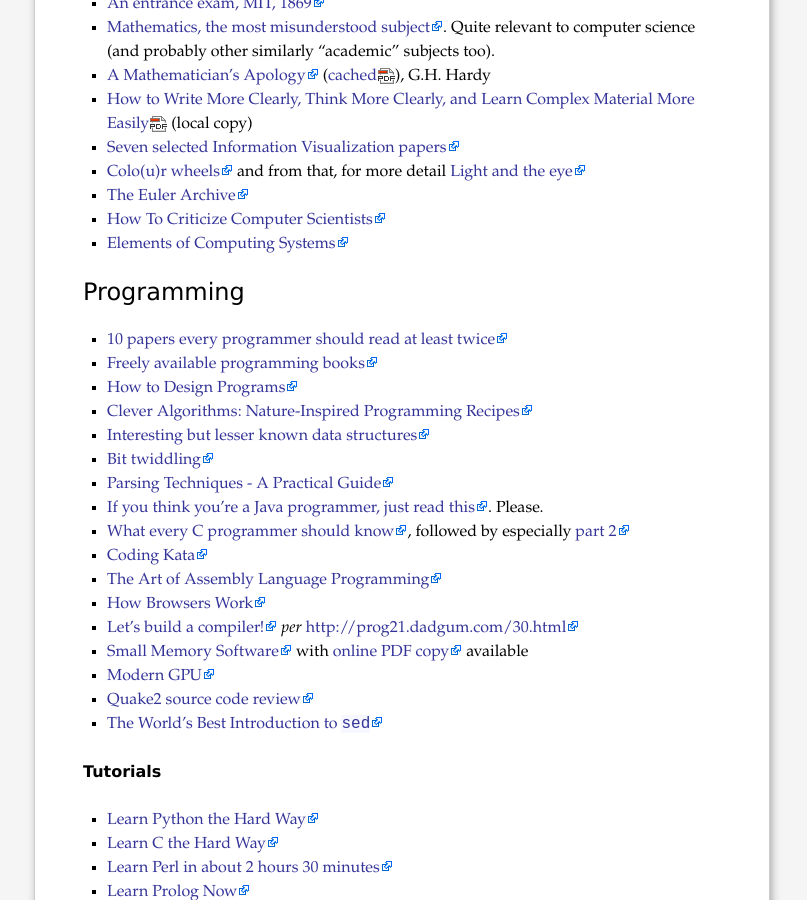
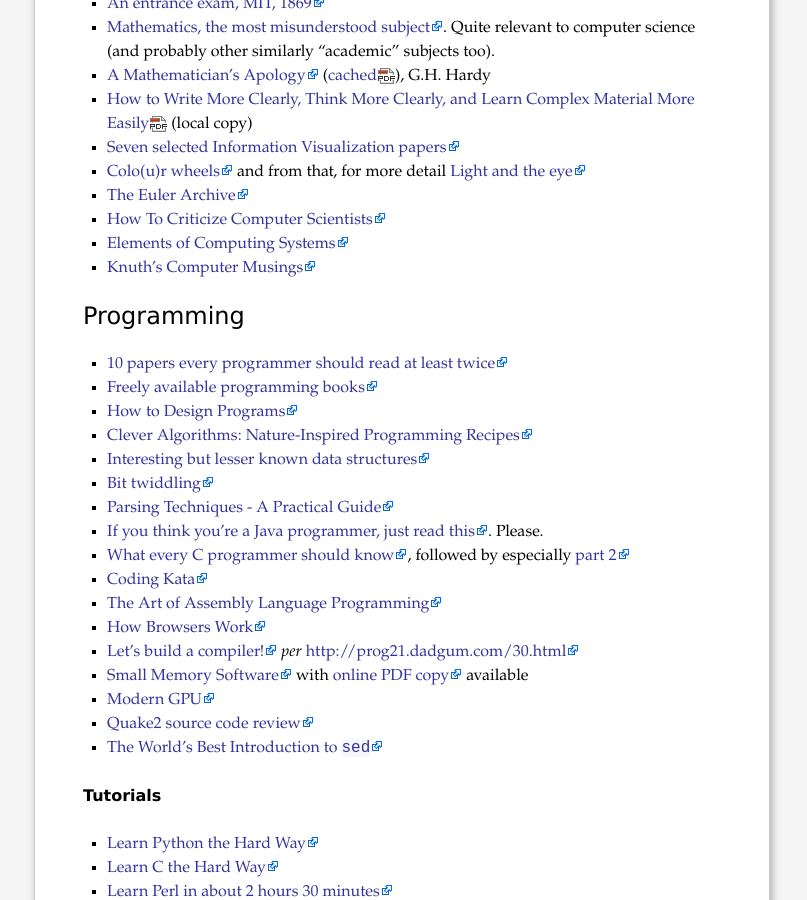
Before and after one commit to mor1/mort-www, a Jekyll site: the page built from teaching/index.md, in a window 1280 px wide and 900 px high, scrolled down 1111 px. Shown: the whole window, without its empty margins (238-1045 px from the left). Built offline with Jekyll 4.4.1, drawn with Linux system fonts in a browser that asks for light colours; Markdown is read by kramdown in place of the engine named in the settings.

Commit message:
[teaching] knuth's musings

```diff
--- a/teaching/index.md
+++ b/teaching/index.md
@@ -87,7 +87,7 @@ am not responsible for any of the content linked.
 + [The Euler Archive](http://www.math.dartmouth.edu/~euler/)
 + [How To Criticize Computer Scientists](http://www.cs.purdue.edu/homes/dec/essay.criticize.html)
 + [Elements of Computing Systems](http://diycomputerscience.com/courses/course/the-elements-of-computing-systems)
-
++ [Knuth's Computer Musings](http://scpd.stanford.edu/knuth/index.jsp)
 
 Programming
 ===========
```
